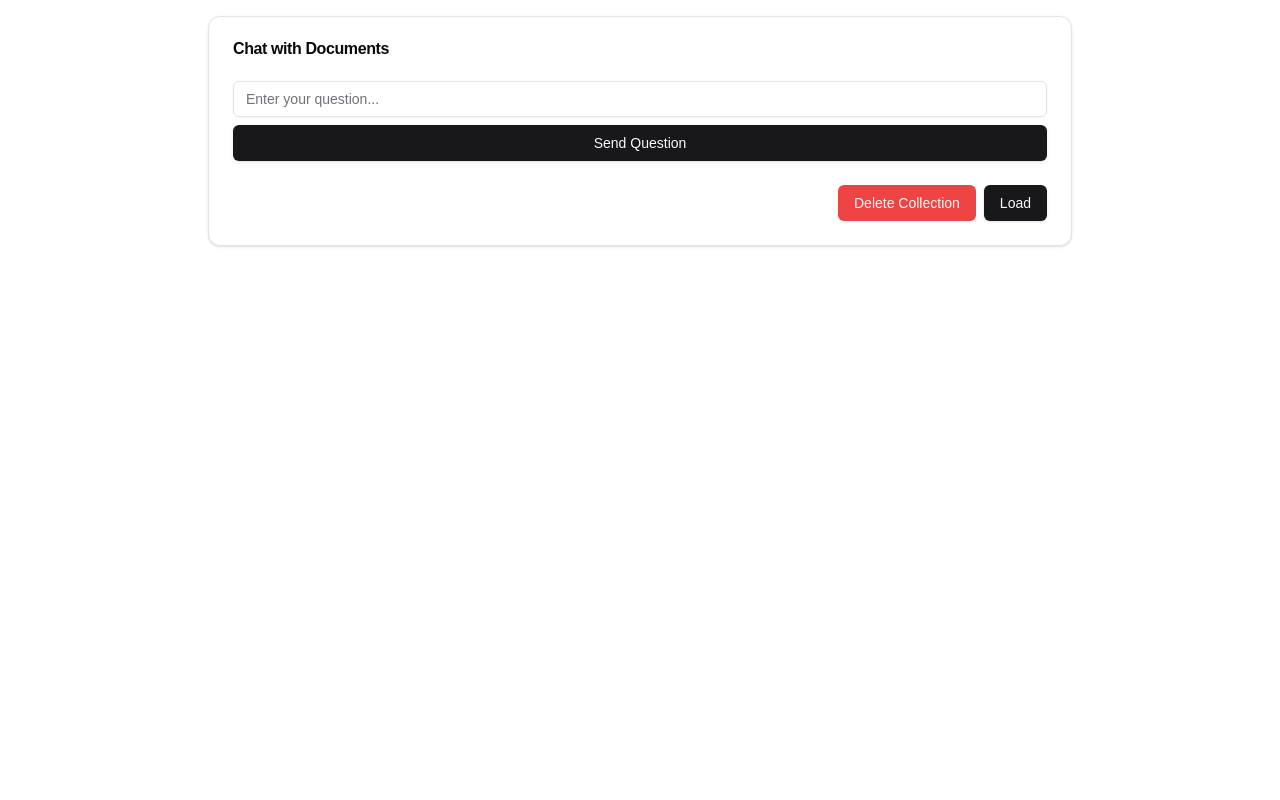
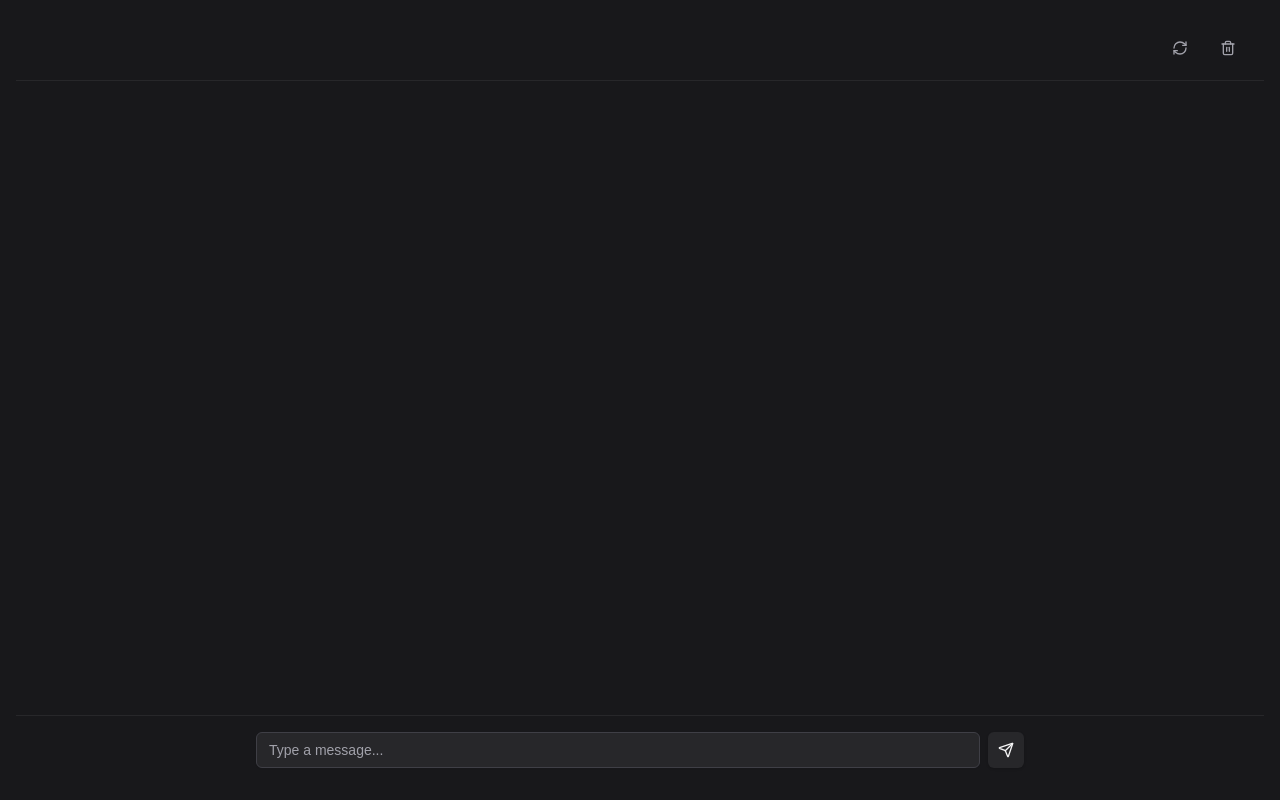
Before and after one commit to jlfernandezfernandez/chat-app, a Next.js app: page / in a window 1280 px wide. Built offline with nearby package versions, Linux system fonts and the light colour scheme.

Commit message:
feature: improve design

```diff
--- a/app/layout.tsx
+++ b/app/layout.tsx
@@ -15,8 +15,8 @@ const geistMono = localFont({
 });
 
 export const metadata: Metadata = {
-  title: "Create Next App",
-  description: "Generated by create next app",
+  title: "Chatbot",
+  description: "Created by Jordi",
 };
 
 export default function RootLayout({
--- a/app/page.tsx
+++ b/app/page.tsx
@@ -1,150 +1,176 @@
-// app/page.tsx
 'use client';
 
-import { useState } from 'react';
-import { useToast } from "@/hooks/use-toast"
-import { Card, CardContent, CardFooter, CardHeader, CardTitle } from '@/components/ui/card';
+import { useState, useEffect, useRef } from 'react';
 import { Input } from '@/components/ui/input';
 import { Button } from '@/components/ui/button';
-import { Textarea } from '@/components/ui/textarea';
+import { Send, RefreshCw, Trash2, Loader2 } from 'lucide-react';
+import { LoadingDots } from '@/components/loading-dots';
+import { MarkdownContent } from '@/components/markdown-content';
+import { useToast } from '@/hooks/use-toast';
+
+interface Message {
+  role: 'user' | 'assistant';
+  content: string;
+}
 
 export default function Home() {
+  const { toast } = useToast();
   const [query, setQuery] = useState('');
-  const [response, setResponse] = useState('');
+  const [messages, setMessages] = useState<Message[]>([]);
   const [loading, setLoading] = useState(false);
-  const { toast } = useToast(); // Use the toast hook
+  const messagesEndRef = useRef<HTMLDivElement>(null);
 
-  const handleQuery = async () => {
-    if (!query.trim()) {
-      toast({
-        title: "Error",
-        description: "Please enter a question",
-      });
-      return;
-    }
+  useEffect(() => {
+    messagesEndRef.current?.scrollIntoView({ behavior: "smooth" });
+  }, [messages]);
 
+  const showError = () => {
+    toast({
+      variant: "destructive",
+      description: "Something went wrong. Please try again.",
+    });
+  };
+
+  const handleQuery = async (e: React.FormEvent) => {
+    e.preventDefault();
+    if (!query.trim() || loading) return;
+
+    setMessages(prev => [...prev, { role: 'user', content: query.trim() }]);
+    setQuery('');
     setLoading(true);
+
     try {
       const res = await fetch('http://localhost:8080/query', {
         method: 'POST',
-        headers: {
-          'Content-Type': 'application/json',
-        },
+        headers: { 'Content-Type': 'application/json' },
         body: JSON.stringify({ query: query.trim() }),
       });
 
       const data = await res.json();
-
       if (res.ok) {
-        setResponse(data.message);
+        setMessages(prev => [...prev, { role: 'assistant', content: data.message }]);
       } else {
-        throw new Error(data.error || 'Error making the query');
+        showError();
       }
     } catch (error) {
-      toast({
-        title: "Error",
-        description: "Error making the query",
-      });
+      showError();
+      console.error('Error:', error);
+    } finally {
+      setLoading(false);
+    }
+  };
+
+  const handleLoad = async () => {
+    setLoading(true);
+    try {
+      const res = await fetch('http://localhost:8080/load', { method: 'POST' });
+      if (res.ok) {
+        setMessages([{
+          role: 'assistant',
+          content: 'Knowledge base loaded. How can I help you?'
+        }]);
+      } else {
+        showError();
+      }
+    } catch (error) {
+      showError();
+      console.error('Error:', error);
     } finally {
       setLoading(false);
     }
   };
 
   const handleDelete = async () => {
+    setLoading(true);
     try {
-      const res = await fetch('http://localhost:8080/delete', {
-        method: 'DELETE',
-      });
-
-      const data = await res.json();
+      const res = await fetch('http://localhost:8080/delete', { method: 'DELETE' });
 
       if (res.ok) {
-        toast({
-          title: "Success",
-          description: "Collection deleted successfully",
-        });
-        setResponse('');
+        setMessages([{
+          role: 'assistant',
+          content: 'Knowledge has been deleted.'
+        }]);
       } else {
-        throw new Error(data.error || 'Error deleting the collection');
+        showError();
       }
     } catch (error) {
-      toast({
-        title: "Error",
-        description: "Error deleting the collection",
-      });
-    }
-  };
-
-  const handleLoad = async () => {
-    try {
-      const res = await fetch('http://localhost:8080/load', {
-        method: 'GET',
-      });
-
-      const data = await res.json();
-
-      if (res.ok) {
-        toast({
-          title: "Success",
-          description: "Data loaded successfully",
-        });
-        setResponse(data.message);
-      } else {
-        throw new Error(data.error || 'Error loading data');
-      }
-    } catch (error) {
-      toast({
-        title: "Error",
-        description: "Error loading data",
-      });
+      showError();
+      console.error('Error:', error);
+    } finally {
+      setLoading(false);
     }
   };
 
   return (
-    <main className="container mx-auto p-4 max-w-4xl">
-      <Card>
-        <CardHeader>
-          <CardTitle>Chat with Documents</CardTitle>
-        </CardHeader>
-        <CardContent className="space-y-4">
-          <div className="space-y-2">
-            <Input
-              placeholder="Enter your question..."
-              value={query}
-              onChange={(e) => setQuery(e.target.value)}
-            />
-            <Button
-              onClick={handleQuery}
-              disabled={loading}
-              className="w-full"
-            >
-              Send Question
-            </Button>
-          </div>
-
-          {response && (
-            <Textarea
-              value={response}
-              readOnly
-              className="h-40"
-            />
-          )}
-        </CardContent>
-        <CardFooter className="justify-end">
+    <div className="flex h-screen flex-col bg-zinc-900 p-4">
+      <header className="border-b border-zinc-800 p-4">
+        <div className="flex justify-end gap-2">
           <Button
-            onClick={handleDelete}
-            variant="destructive"
+            variant="ghost"
+            size="sm"
+            onClick={handleLoad}
+            className="text-zinc-400 hover:text-zinc-100 hover:bg-zinc-800"
           >
-            Delete Collection
+            <RefreshCw className={loading ? 'animate-spin' : ''} />
           </Button>
           <Button
-            onClick={handleLoad}
-            className="ml-2"
+            variant="ghost"
+            size="sm"
+            onClick={handleDelete}
+            className="text-zinc-400 hover:text-red-400 hover:bg-zinc-800"
           >
-            Load
+            <Trash2 />
           </Button>
-        </CardFooter>
-      </Card>
-    </main>
+        </div>
+      </header>
+
+      <div className="flex-1 overflow-y-auto p-4">
+        <div className="space-y-5 max-w-4xl mx-auto">
+          {messages.map((message, index) => (
+            <div
+              key={index}
+              className={`flex ${message.role === 'user' ? 'justify-end' : 'justify-start'}`}
+            >
+              <div
+                className={`rounded-lg px-4 py-3 max-w-[85%] ${message.role === 'user'
+                    ? 'bg-amber-400 text-black'
+                    : 'bg-zinc-800 text-zinc-100'
+                  }`}
+              >
+                {message.role === 'user' ? (
+                  <div>{message.content}</div>
+                ) : (
+                  <MarkdownContent content={message.content} />
+                )}
+              </div>
+            </div>
+          ))}
+          {loading && <LoadingDots />}
+          <div ref={messagesEndRef} />
+        </div>
+      </div>
+
+      <div className="border-t border-zinc-800 p-4">
+        <form
+          onSubmit={handleQuery}
+          className="flex gap-2 max-w-3xl mx-auto"
+        >
+          <Input
+            placeholder="Type a message..."
+            value={query}
+            onChange={(e) => setQuery(e.target.value)}
+            className="flex-1 bg-zinc-800 border-zinc-700 text-zinc-100 placeholder:text-zinc-400"
+          />
+          <Button
+            type="submit"
+            size="icon"
+            disabled={loading}
+            className="bg-zinc-800 hover:bg-zinc-700 text-zinc-100"
+          >
+            <Send className="h-4 w-4" />
+          </Button>
+        </form>
+      </div>
+    </div>
   );
 }
--- /dev/null
+++ b/components/loading-dots.tsx
@@ -0,0 +1,12 @@
+// loading-dots.tsx
+export function LoadingDots() {
+    return (
+        <div className="flex justify-start">
+            <div className="flex space-x-1">
+                <div className="w-2 h-2 bg-zinc-400 rounded-full animate-bounce [animation-delay:-0.3s]" />
+                <div className="w-2 h-2 bg-zinc-400 rounded-full animate-bounce [animation-delay:-0.15s]" />
+                <div className="w-2 h-2 bg-zinc-400 rounded-full animate-bounce" />
+            </div>
+        </div>
+    );
+}
--- /dev/null
+++ b/components/markdown-content.tsx
@@ -0,0 +1,34 @@
+'use client';
+
+import React from 'react';
+import ReactMarkdown from 'react-markdown';
+import { Card } from '@/components/ui/card';
+
+export function MarkdownContent({ content }: { content: string }) {
+  return (
+    <article className="prose prose-zinc dark:prose-invert max-w-none">
+      <ReactMarkdown
+        components={{
+          // Para código en línea
+          code: ({ children }) => (
+            <code className="rounded bg-zinc-800 px-1.5 py-0.5 text-sm">
+              {children}
+            </code>
+          ),
+          // Para bloques de código
+          pre: ({ children }) => (
+            <Card className="my-4">
+              <pre className="overflow-x-auto p-4">
+                <code className="text-sm text-zinc-100">
+                  {children}
+                </code>
+              </pre>
+            </Card>
+          ),
+        }}
+      >
+        {content}
+      </ReactMarkdown>
+    </article>
+  );
+}
```
Also changed, not shown: components/ui/scroll-area.tsx (added, +48 -0 lines).
